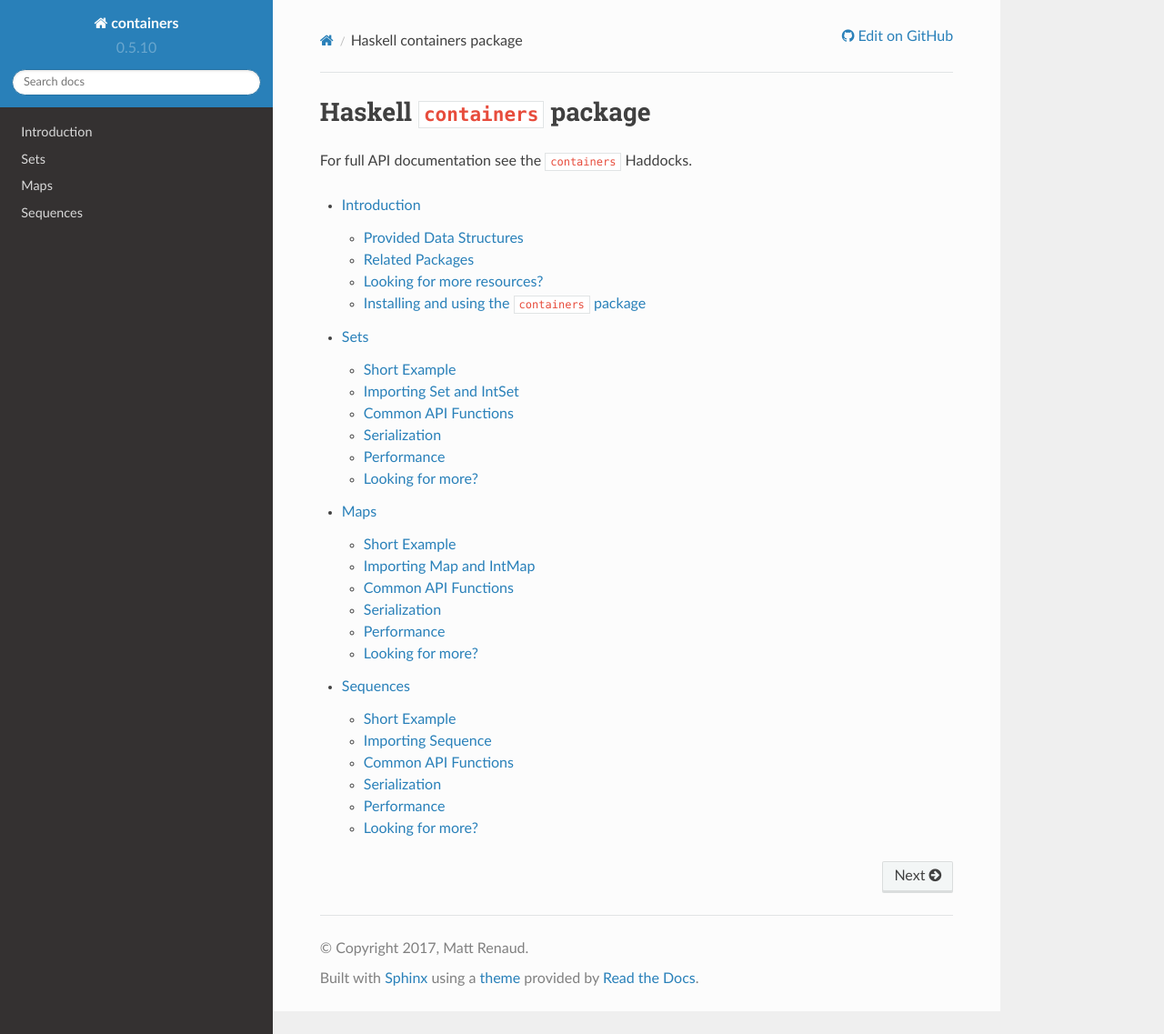
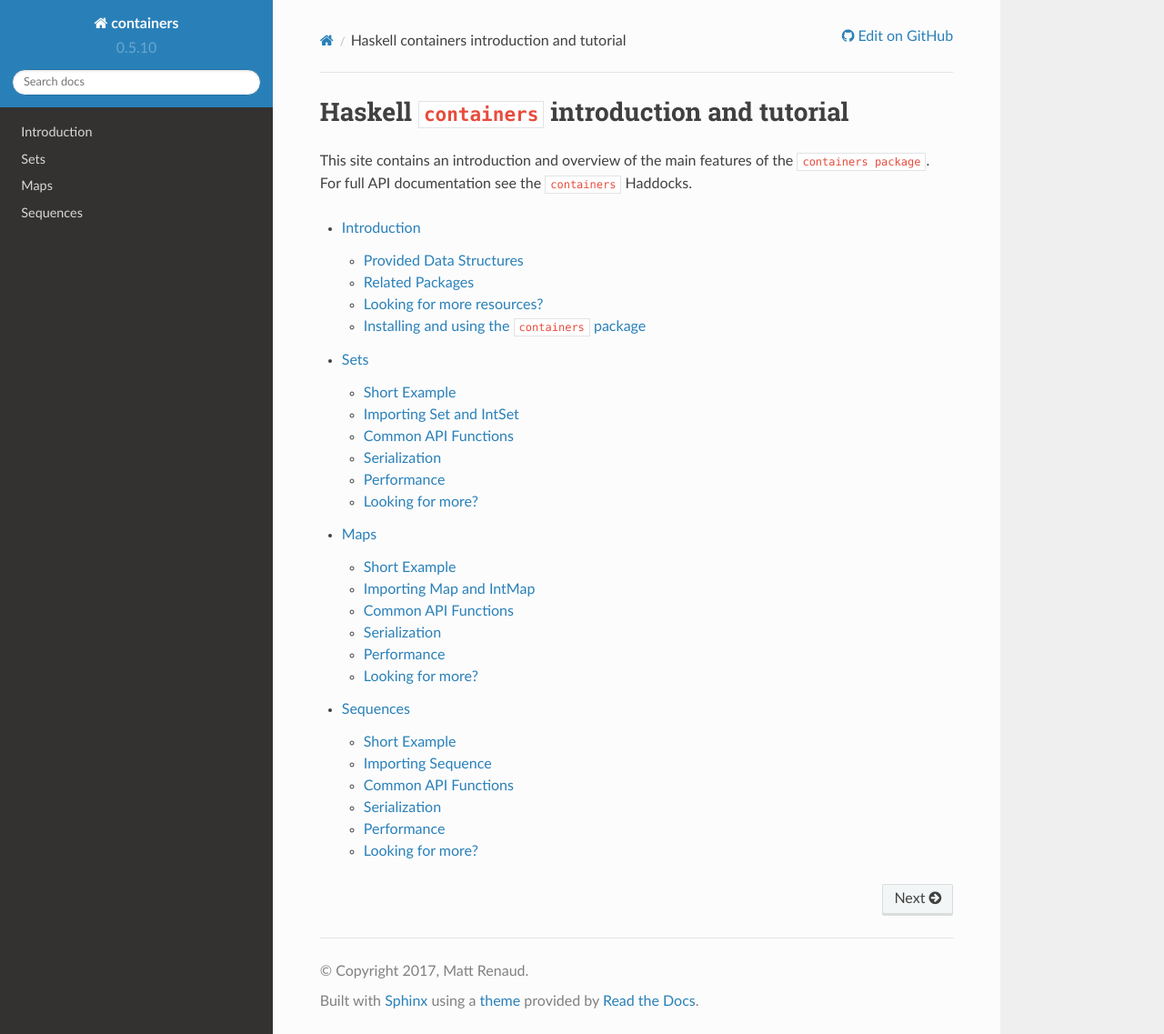
Before and after one commit to haskell/containers, a Sphinx documentation site: the page built from docs/index.rst, in a window 1280 px wide and 1137 px high. Shown: the whole window at 91% size. Built offline with Sphinx 7.4.7 and the Read the Docs theme 2.0.0, drawn with Linux system fonts in a browser that asks for light colours; cross-references to code outside the pages are shown as plain code.

Commit message:
Add "introduction and tutorial" to index header.
[ci skip]

```diff
--- a/docs/index.rst
+++ b/docs/index.rst
@@ -1,7 +1,9 @@
-Haskell ``containers`` package
-==============================
+Haskell ``containers`` introduction and tutorial
+================================================
 
-For full API documentation see the :haddock:`containers` Haddocks.
+This site contains an introduction and overview of the main features of the
+``containers package``. For full API documentation see the :haddock:`containers`
+Haddocks.
 
 .. toctree::
    :maxdepth: 2
```
